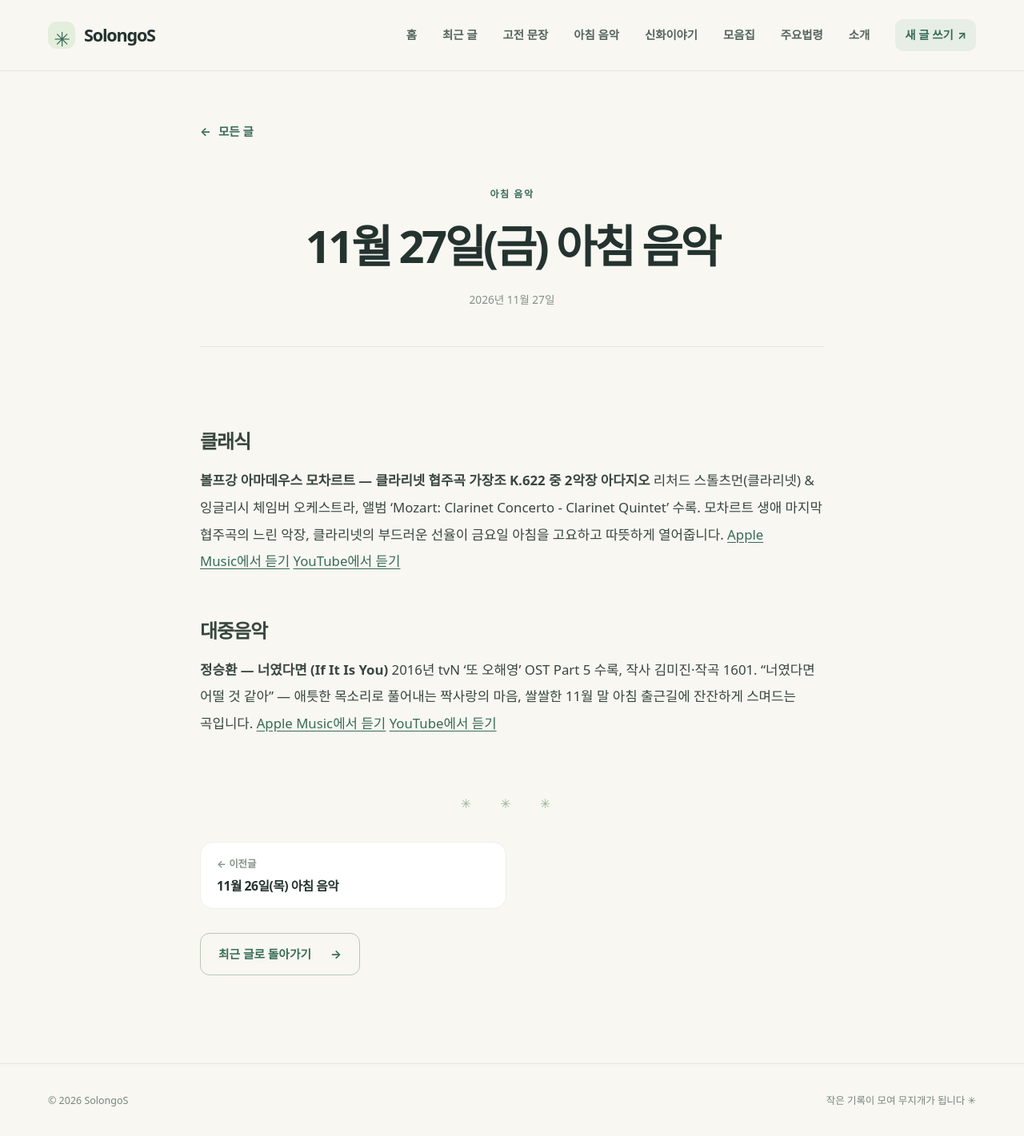
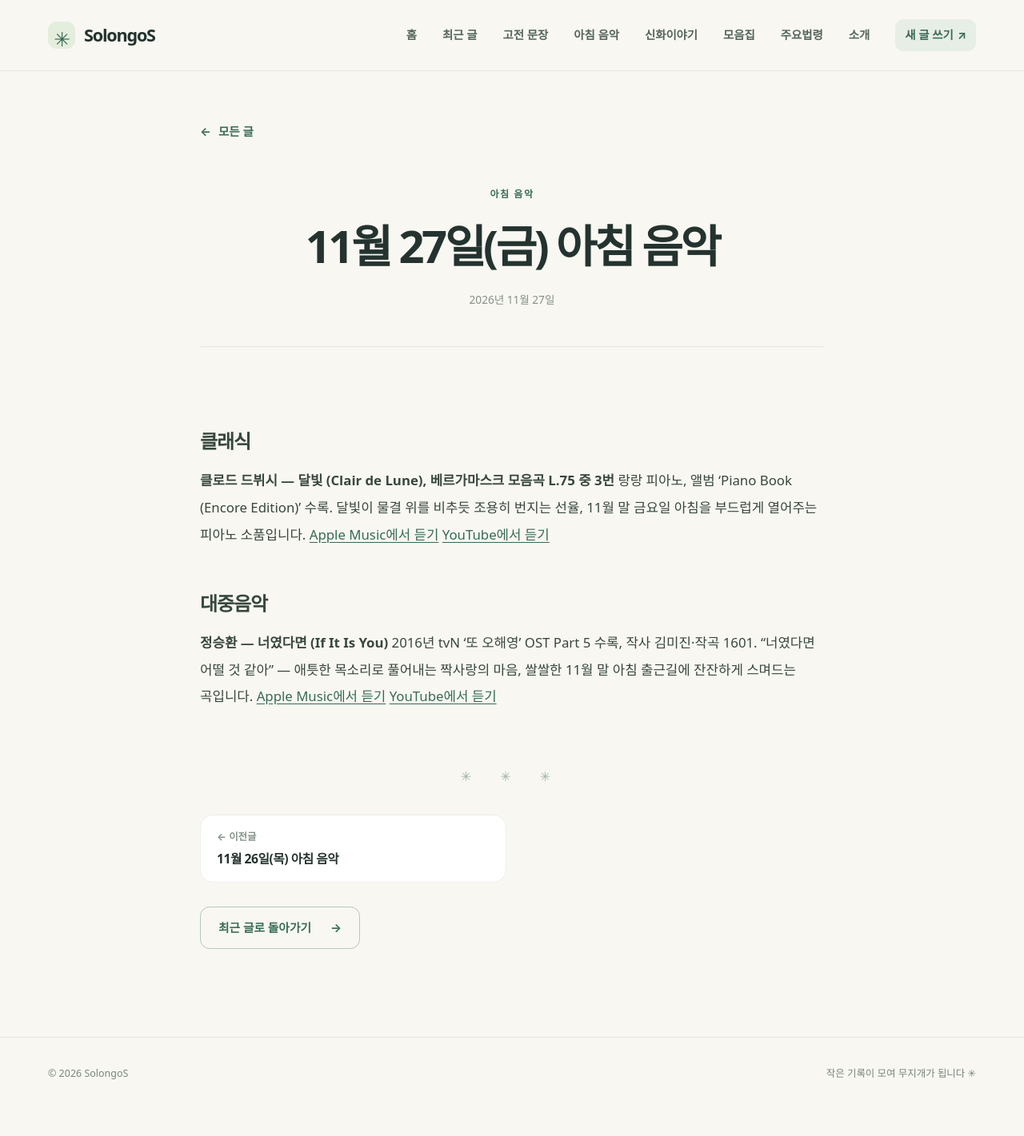
Before and after one commit to solongos7/solongos7.github.io, a Jekyll site: the page built from _posts/2026-11-27-music.md, in a window 1280 px wide. Shown: the whole page at 80% size. Built offline with Jekyll 4.4.1, drawn with Linux system fonts in a browser that asks for light colours; after the commit the page ends 1388 px from its top, so only the background shows below that.

Commit message:
아침 음악 (2026-11-27) 클래식 교체 — 중복 정정

```diff
--- a/_posts/2026-11-27-music.md
+++ b/_posts/2026-11-27-music.md
@@ -8,10 +8,10 @@ description: "11월 27일 출근길 음악 추천 — 클래식 1곡, 대중음
 
 ## 클래식
 
-**볼프강 아마데우스 모차르트 — 클라리넷 협주곡 가장조 K.622 중 2악장 아다지오**
-리처드 스톨츠먼(클라리넷) & 잉글리시 체임버 오케스트라, 앨범 'Mozart: Clarinet Concerto - Clarinet Quintet' 수록. 모차르트 생애 마지막 협주곡의 느린 악장, 클라리넷의 부드러운 선율이 금요일 아침을 고요하고 따뜻하게 열어줍니다.
-[Apple Music에서 듣기](https://music.apple.com/us/album/clarinet-concerto-in-a-major-k-622-adagio/500182747?i=500182850&uo=4)
-[YouTube에서 듣기](https://www.youtube.com/watch?v=VpDq4Wu2f0A)
+**클로드 드뷔시 — 달빛 (Clair de Lune), 베르가마스크 모음곡 L.75 중 3번**
+랑랑 피아노, 앨범 'Piano Book (Encore Edition)' 수록. 달빛이 물결 위를 비추듯 조용히 번지는 선율, 11월 말 금요일 아침을 부드럽게 열어주는 피아노 소품입니다.
+[Apple Music에서 듣기](https://music.apple.com/us/album/suite-bergamasque-cd-82-iii-clair-de-lune/1481992380?i=1481992564&uo=4)
+[YouTube에서 듣기](https://www.youtube.com/watch?v=85aTjlh66WA)
 
 ## 대중음악
 
```
